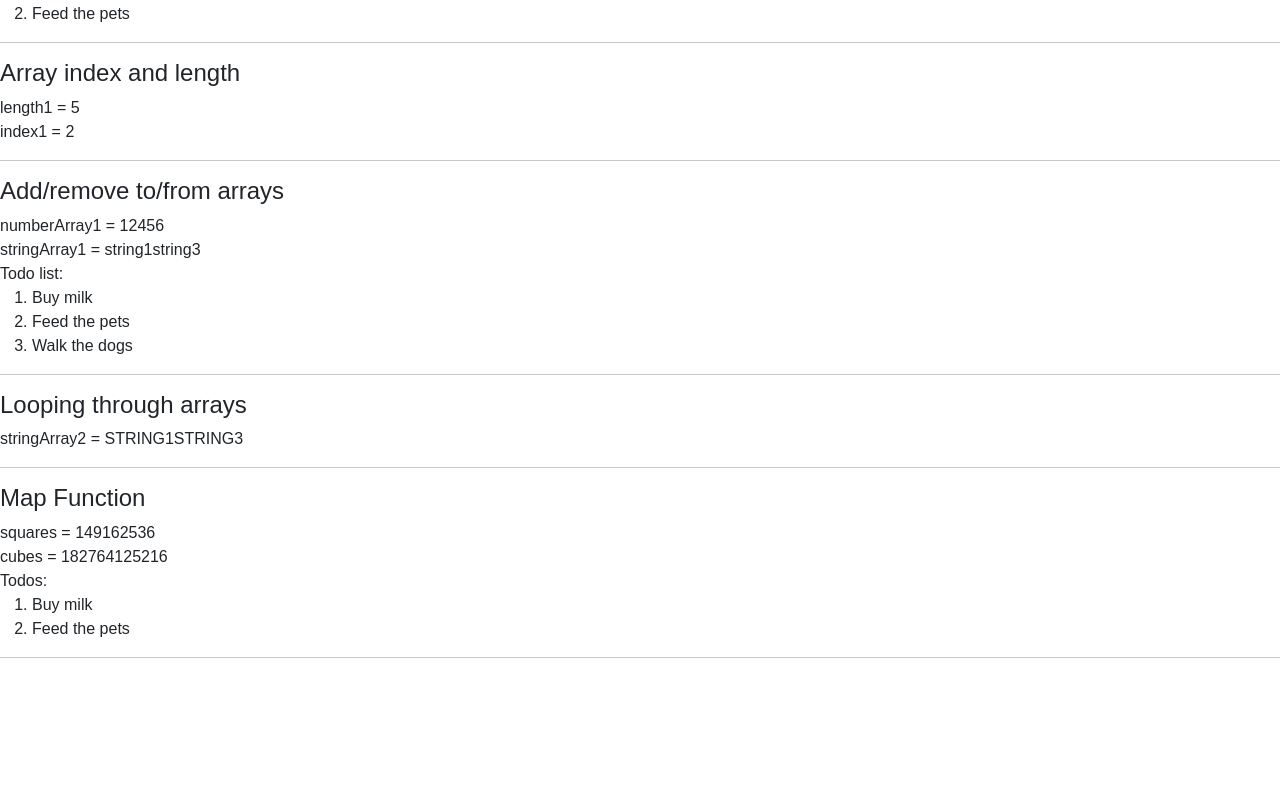
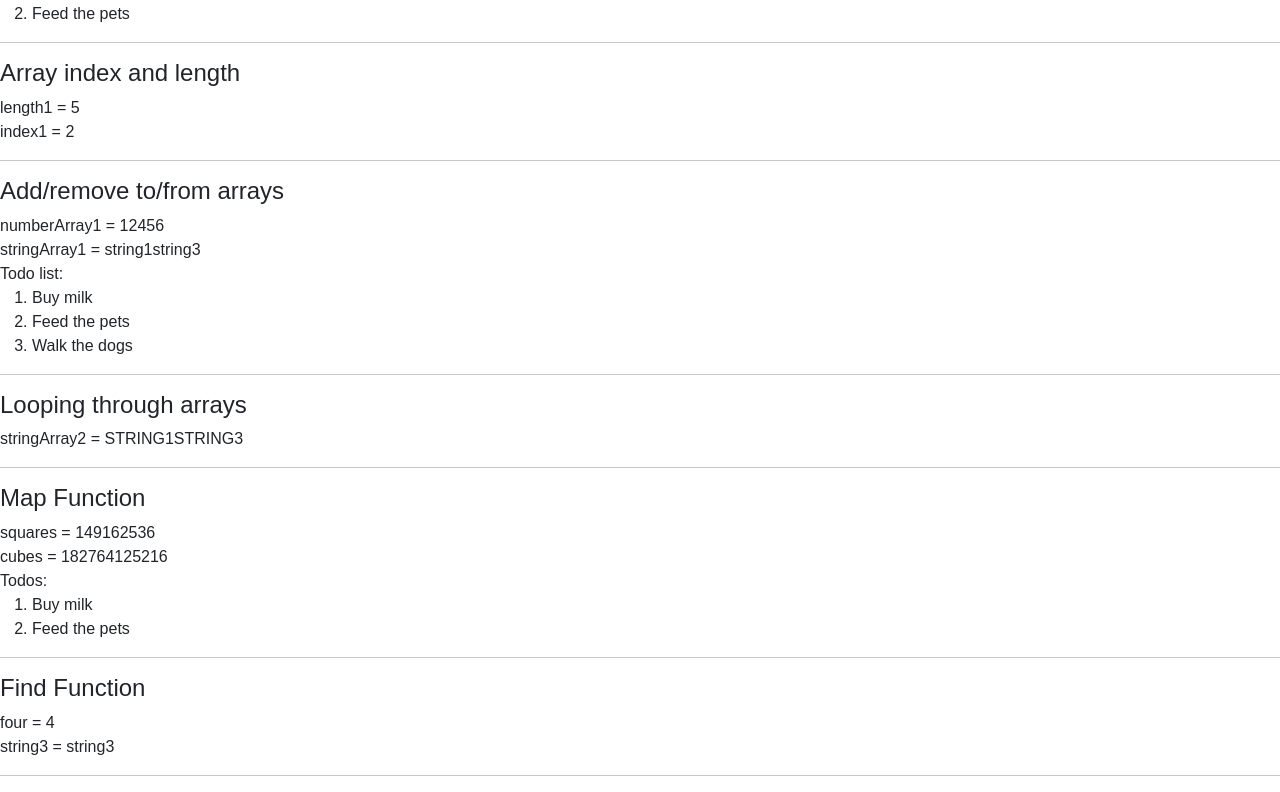
Before and after one commit to abbyelbaum/kambaz-react-web-app, a React (Vite) app: page /#/Labs/Lab3/Lab3 in a window 1280 px wide. Shown: the part 1814-2606 px from the top of the page. Before the commit the page ends 2488 px from the top, so only its background shows below. Built offline with nearby package versions, Linux system fonts and the light colour scheme.

Commit message:
Find Function

```diff
--- /dev/null
+++ b/src/Labs/Lab3/FindFunction.tsx
@@ -0,0 +1,13 @@
+export default function FindFunction() {
+    let numberArray1 = [1, 2, 3, 4, 5];
+    let stringArray1 = ["string1", "stirng2", "string3"];
+    const four = numberArray1.find((a) => a === 4);
+    const string3 = stringArray1.find((a) => a === "string3");
+    return (
+        <div id="wd-find-function">
+            <h4>Find Function</h4>
+            four = {four}<br/>
+            string3 = {string3}<hr/>
+        </div>
+    );
+}
--- a/src/Labs/Lab3/index.tsx
+++ b/src/Labs/Lab3/index.tsx
@@ -14,6 +14,7 @@ import ArrayIndexAndLength from "./ArrayIndexAndLength";
 import AddingAndRemovingToFromArrays from "./AddingAndRemovingToFromArrays";
 import ForLoops from "./ForLoops";
 import MapFunction from "./MapFunction";
+import FindFunction from "./FindFunction";
 
 export default function Lab3() {
     return (
@@ -35,6 +36,7 @@ export default function Lab3() {
             <AddingAndRemovingToFromArrays/>
             <ForLoops/>
             <MapFunction/>
+            <FindFunction/>
         </div>
     );
 }
```
